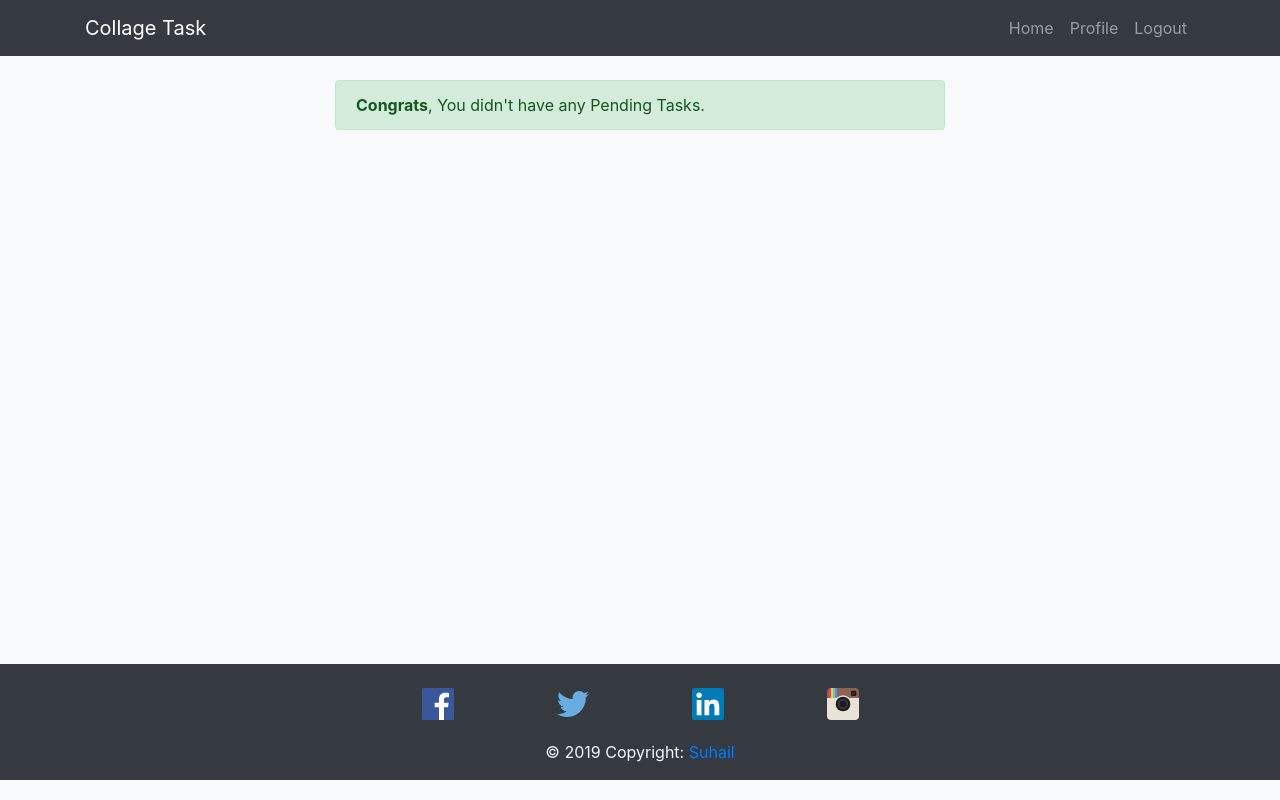
After one commit to suhailmalik07/CollageTaskAssign, a Django app: page /tasks/me in a window 1280 px wide. The commit adds this page. Run offline with Django 3.2, Linux system fonts and the light colour scheme; the visitor is signed in with stand-in values (Sample User, id 1); some libraries are stand-ins or nearby versions.

Commit message:
success messages & show add show task assign to me

```diff
--- a/task/models.py
+++ b/task/models.py
@@ -2,7 +2,7 @@ from django.db import models
 from django.contrib.auth.models import AbstractUser
 from django.shortcuts import reverse
 
-# Create your models here.
+
 class User(AbstractUser):
     is_teacher = models.BooleanField(default=False)
     is_student = models.BooleanField(default=False)
@@ -17,6 +17,10 @@ class Task(models.Model):
     task_image = models.ImageField(upload_to='profile_pics', null=False, blank=True)
     is_completed = models.BooleanField(default=False)
     author = models.ForeignKey(User, on_delete=models.CASCADE, related_name='teacher')
+    pub_date = models.DateTimeField(auto_now_add=True)
+
+    class Meta:
+        ordering = ['-pub_date']
 
     def __str__(self):
         return self.title
--- a/task/templates/task/base.html
+++ b/task/templates/task/base.html
@@ -17,17 +17,22 @@
 <body class="bg-light">
 
     <!-- Navbar -->
-    {% include 'task/navbar.html' %}
+    <div class="navbar-custom">
+        {% include 'task/navbar.html' %}
+    </div>
     <!-- /Navbar -->
 
     <!-- Main Content -->
-    <div class="content container mt-4" style="margin-top: 40px;">
+    <div class="content container my-4 col-sm-6" style="margin-top: 40px; min-height: 70vh;">
+        {% include 'task/messages.html' %}
         {% block content %}
         {% endblock %}
     </div>
 
     <!-- Footer -->
-    {% include 'task/footer.html' %}
+    <div class="footer">
+        {% include 'task/footer.html' %}
+    </div>
     <!-- /Footer -->
 
     <!-- JS -->
--- a/task/templates/task/footer.html
+++ b/task/templates/task/footer.html
@@ -8,7 +8,7 @@
         <div class="row">
 
             <!-- Grid column -->
-            <div class="container py-4" style="width: 50%; font-size : 2px;">
+            <div class="container pt-4" style="width: 50%; font-size : 2px;">
                 <div class="mb-1 text-center d-flex justify-content-around">
 
                     <!-- Facebook -->
--- /dev/null
+++ b/task/templates/task/messages.html
@@ -0,0 +1,5 @@
+{% for message in messages %}
+<div class="alert alert-{{ message.tags }}">
+    {{ message }}
+</div>
+{% endfor %}
--- a/task/templates/task/navbar.html
+++ b/task/templates/task/navbar.html
@@ -10,6 +10,11 @@
                 {% if user.is_teacher %}
                 <li class="nav-item">
                     <a class="nav-link" href="{% url 'assign-task' %}">Assign Task</a>
+                </li>
+                {% endif %}
+                {% if user.is_student %}
+                <li class="nav-item">
+                    <a class="nav-link" href="{% url 'tasks-me' %}">My Tasks</a>
                 </li>
                 {% endif %}
                 <li class="nav-item">
--- a/task/templates/task/task_form.html
+++ b/task/templates/task/task_form.html
@@ -1,7 +1,7 @@
 {% extends 'task/base.html' %}
 {% load crispy_forms_tags %}
 {% block content %}
-<div class="container bg-white border rounded p-4 col-sm-8">
+<div class="container bg-white border rounded p-4">
     <form action="" method="post" class="my-2">{% csrf_token %}
         <legend class="text-center font-weight-bold text-dark text-uppercase">Assign a Task</legend>
         {{ form|crispy }}
--- a/task/templates/task/task_list.html
+++ b/task/templates/task/task_list.html
@@ -1,7 +1,6 @@
 {% extends 'task/base.html' %}
 {% block content %}
 {% for task in object_list %}
-<div class="container col-sm-8">
 <div class="border rounded p-4 m-2 bg-white">
     <h2 class=""><a href="{% url 'task' task.id%}" class="text-dark">{{task.title}}</a></h2>
     <p class="text-dark">{{task.description}}</p>
@@ -9,6 +8,5 @@
     <img src="{{ task.task_image.url }}" alt="" class="border rounded" style="width: 300px;">
     {% endif %}
 </div>
-</div>
 {% endfor %}
 {% endblock %}
--- /dev/null
+++ b/task/templates/task/task_me.html
@@ -0,0 +1,19 @@
+{% extends 'task/base.html' %}
+{% block content %}
+{% if not object_list %}
+<div class="alert alert-success">
+    <strong>Congrats</strong>, You didn't have any Pending Tasks.
+</div>
+{% endif %}
+{% for task in object_list %}
+<div class="container col-sm-8">
+    <div class="border rounded p-4 m-2 bg-white">
+        <h2 class=""><a href="{% url 'task' task.id%}" class="text-dark">{{task.title}}</a></h2>
+        <p class="text-dark">{{task.description}}</p>
+        {% if task.task_image %}
+        <img src="{{ task.task_image.url }}" alt="" class="border rounded" style="width: 300px;">
+        {% endif %}
+    </div>
+</div>
+{% endfor %}
+{% endblock %}
--- a/task/urls.py
+++ b/task/urls.py
@@ -16,21 +16,37 @@ Including another URLconf
 from django.urls import path
 from django.conf import settings
 from django.conf.urls.static import static
-from django.contrib.auth.views import LoginView, LogoutView
+from django.contrib.auth.views import LogoutView
 
 #Custom Imports
-from .views import HomeView, StudentRegisterView, TeacherRegisterView, AssignTaskView, TaskView, TaskUpdateView, UserProfileView
+from .views import (
+    HomeView,
+    StudentRegisterView,
+    TeacherRegisterView,
+    AssignTaskView,
+    TaskView,
+    TaskUpdateView,
+    UserProfileView,
+    MyTaskView,
+    LoginFormView,
+    )
 
 urlpatterns = [
     path('', HomeView.as_view(), name='home'),
-    path('login/', LoginView.as_view(), name='login'),
+
+    path('login/', LoginFormView.as_view(), name='login'),
     path('logout/', LogoutView.as_view(template_name='registration/logout.html'), name='logout'),
-    path('user/profile/', UserProfileView.as_view(), name='user-profile'),
+    path('register/student/', StudentRegisterView.as_view(), name='register-student'),
+    path('register/teacher/', TeacherRegisterView.as_view(), name='register-teacher'),
+
+    path('accounts/profile/', UserProfileView.as_view(), name='user-profile'),
+
+    path('tasks/me', MyTaskView.as_view(), name='tasks-me'),
+
     path('assign-task/', AssignTaskView.as_view(), name='assign-task'),
+
     path('task/<int:pk>/', TaskView.as_view(), name='task'),
     path('task/<int:pk>/update', TaskUpdateView.as_view(), name='update-task'),
-    path('student/register/', StudentRegisterView.as_view(), name='register-student'),
-    path('teacher/register/', TeacherRegisterView.as_view(), name='register-teacher'),
 ]
 if settings.DEBUG:
     urlpatterns += static(settings.MEDIA_URL, document_root=settings.MEDIA_ROOT)
--- a/task/views.py
+++ b/task/views.py
@@ -3,6 +3,9 @@ from django.views import View
 from django.views.generic import ListView, CreateView, DetailView, UpdateView
 from django.contrib.auth.mixins import LoginRequiredMixin, UserPassesTestMixin
 from django.contrib.auth import authenticate, login
+from django.contrib.auth.views import LoginView
+from django.contrib import messages
+from django.contrib.messages.views import SuccessMessageMixin
 
 #Custom Imports
 from .models import Task, User
@@ -15,7 +18,11 @@ class HomeView(ListView):
 
 
 class MyTaskView(ListView):
-    model = Task
+    fields = '__all__'
+    template_name = 'task/task_me.html'
+
+    def get_queryset(self):
+        queryset = Task.objects.filter(student=self.request.user)
 
 
 class UserProfileView(View):
@@ -29,6 +36,7 @@ class UserProfileView(View):
         form_class = UserProfileForm(request.POST, instance=request.user)
         if form_class.is_valid():
             form_class.save()
+            messages.success(request, 'Your Profile has been updated successfully!', extra_tags='success')
             return redirect('user-profile')
         return render(request, self.template_name, {'form': form_class, 'title': 'Update'})
 
@@ -46,6 +54,7 @@ class StudentRegisterView(CreateView):
             studentform = form.save(commit=False)
             studentform.is_student = True
             studentform.save()
+            messages.success(request, 'Welcome Student! Your account has been created successfully, you can login now!', extra_tags='success')
             return redirect('home')
         return render(request, self.template_name, {"form": form, "title": "student"})
 
@@ -63,14 +72,16 @@ class TeacherRegisterView(CreateView):
             studentform = form.save(commit=False)
             studentform.is_teacher = True
             studentform.save()
+            messages.success(request, 'Welcome Teacher! Your account has been created successfully, you can login now!', extra_tags='success')
             return redirect('home')
         return render(request, self.template_name, {"form": form, "title": "teacher"})
 
 
-class AssignTaskView(LoginRequiredMixin, UserPassesTestMixin, CreateView):
+class AssignTaskView(SuccessMessageMixin, LoginRequiredMixin, UserPassesTestMixin, CreateView):
     model = Task
     fields = ['student', 'title', 'description', 'task_image']
     success_url = '/'
+    success_message = "Task has been assigned to  %(student)s!"
 
     def form_valid(self, form):
         form.instance.author = self.request.user
@@ -96,3 +107,7 @@ class TaskUpdateView(LoginRequiredMixin, UserPassesTestMixin, UpdateView):
         if self.request.user.is_teacher == True and self.request.user == task.author:
             return True
         return False
+
+
+class LoginFormView(SuccessMessageMixin, LoginView):
+    success_message = "You've been logged in succesfully!"
```
Also changed, not shown: task/templates/registration/user_form.html (+5 -6 lines), task/templates/task/task_detail.html (+5 -7 lines). Lines whose indentation alone changed are shown as unchanged.
